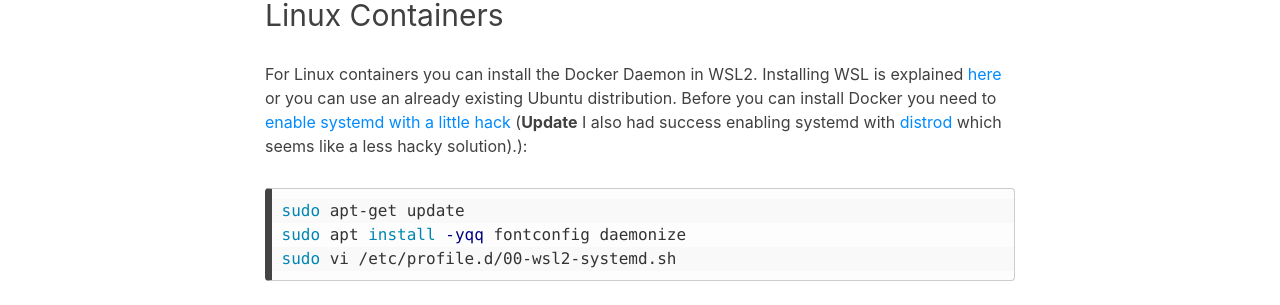
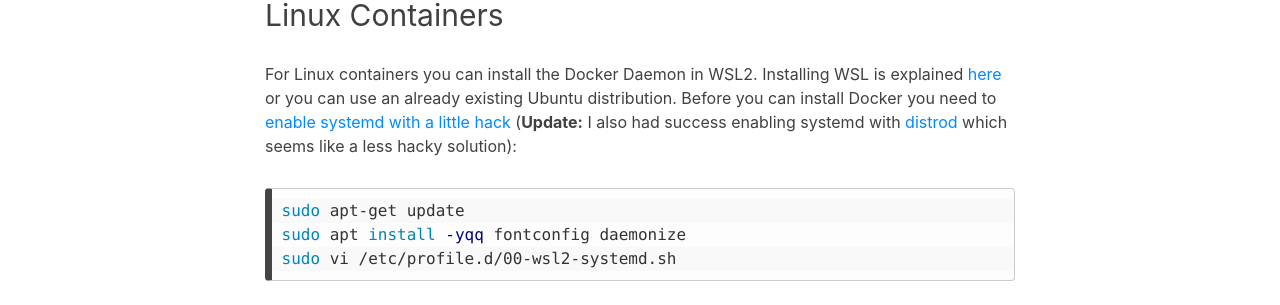
Before and after one commit to lippertmarkus/lippertmarkus.github.io, a Jekyll site: the page built from _posts/2021-09-04-containers-without-docker-desktop.md, in a window 1280 px wide and 900 px high, scrolled down 1196 px. Shown: the part 148-453 px from the top of the window. Built offline with Jekyll 4.4.1, drawn with Linux system fonts in a browser that asks for light colours.

Commit message:
fix typo

````diff
--- a/_posts/2021-09-04-containers-without-docker-desktop.md
+++ b/_posts/2021-09-04-containers-without-docker-desktop.md
@@ -24,7 +24,7 @@
 
 ## Linux Containers
 
-For Linux containers you can install the Docker Daemon in WSL2. Installing WSL is explained [here](https://docs.microsoft.com/en-us/windows/wsl/install) or you can use an already existing Ubuntu distribution. Before you can install Docker you need to [enable systemd with a little hack](https://forum.snapcraft.io/t/running-snaps-on-wsl2-insiders-only-for-now/13033) (**Update** I also had success enabling systemd with [distrod](https://github.com/nullpo-head/wsl-distrod) which seems like a less hacky solution).):
+For Linux containers you can install the Docker Daemon in WSL2. Installing WSL is explained [here](https://docs.microsoft.com/en-us/windows/wsl/install) or you can use an already existing Ubuntu distribution. Before you can install Docker you need to [enable systemd with a little hack](https://forum.snapcraft.io/t/running-snaps-on-wsl2-insiders-only-for-now/13033) (**Update:** I also had success enabling systemd with [distrod](https://github.com/nullpo-head/wsl-distrod) which seems like a less hacky solution):
 ```bash
 sudo apt-get update
 sudo apt install -yqq fontconfig daemonize
````
